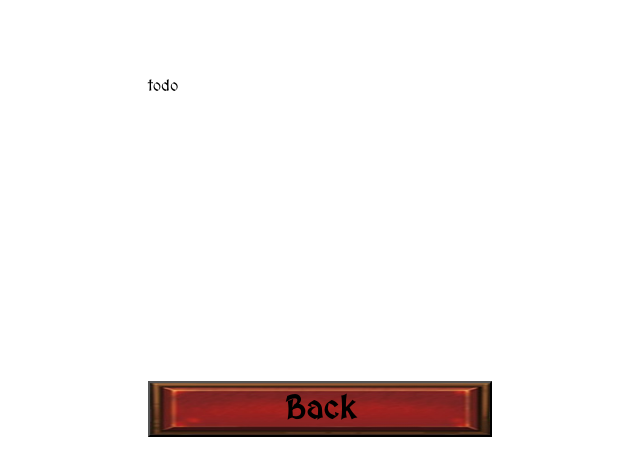
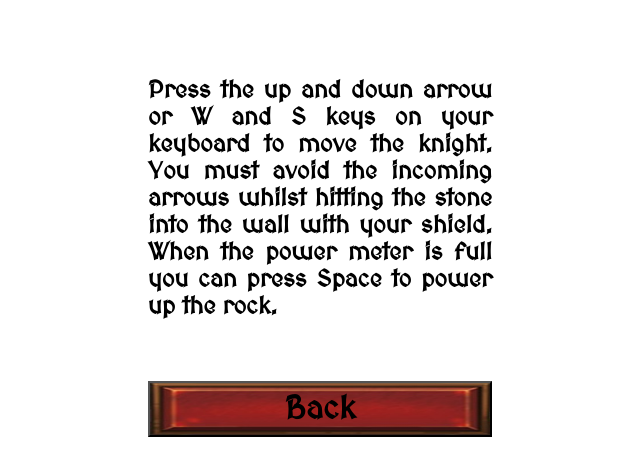
Before and after one commit to TilenG2/TheBricks, a plain HTML site: page index.html in a window 1280 px wide. Both pictures are taken after a click on the button "Rules". Shown: the part 147-622 px from the top of the page, without its empty margins (320-960 px from the left). Drawn offline with nearby package versions, Linux system fonts and the light colour scheme.

Commit message:
Added rules

```diff
--- a/css/style.css
+++ b/css/style.css
@@ -175,6 +175,12 @@ button:focus {
     text-align: center;
 }
 
+#rules p {
+    font-size: 3vh;
+    font-weight: bold;
+    text-align: justify;
+}
+
 
 /* .titlegame {
     background: url(../img/banner.png) no-repeat;
--- a/index.html
+++ b/index.html
@@ -39,7 +39,7 @@
             <div class="title">Medieval Bricks</div>
             <div class="content">
                 <p>
-                    todo
+                    Press the up and down arrow or W and S keys on your keyboard to move the knight. You must avoid the incoming arrows whilst hitting the stone into the wall with your shield. When the power meter is full you can press Space to power up the rock.
                 </p>
             </div>
             <button onclick="back()">Back</button>
```
